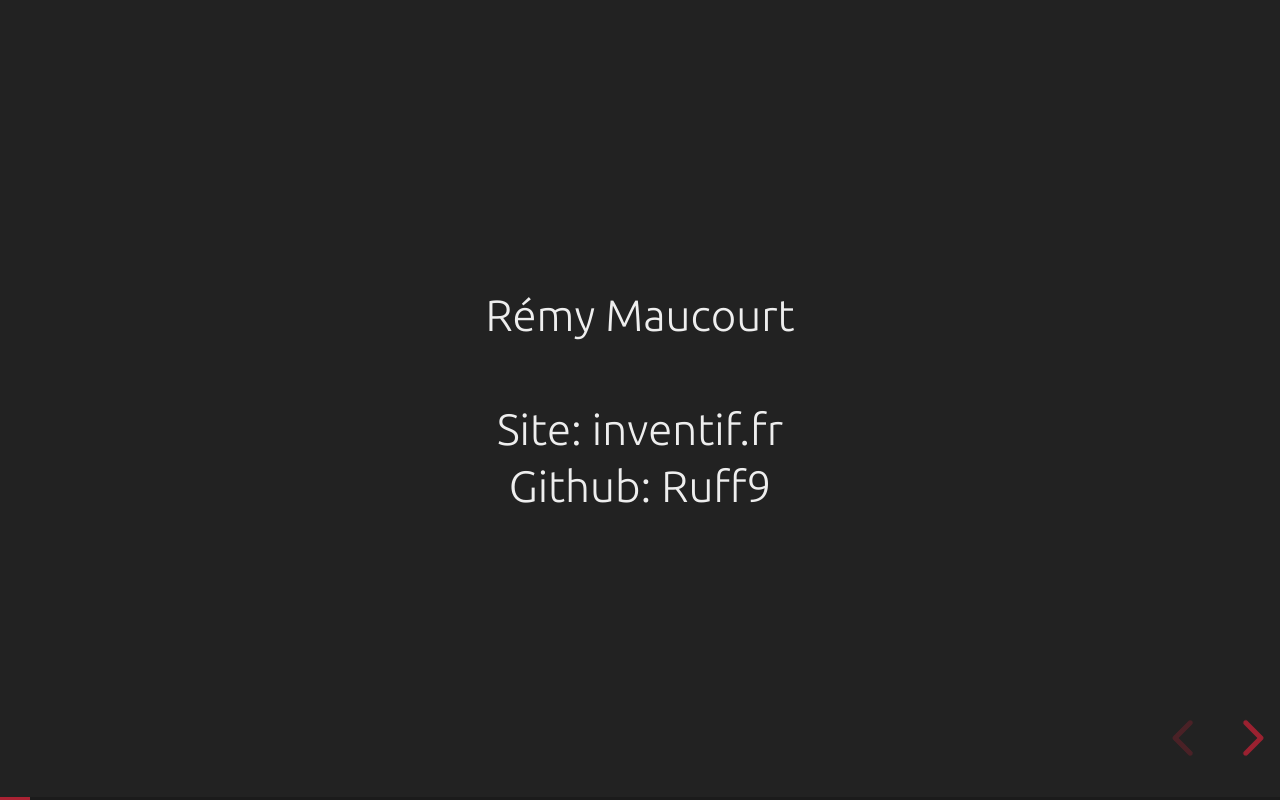
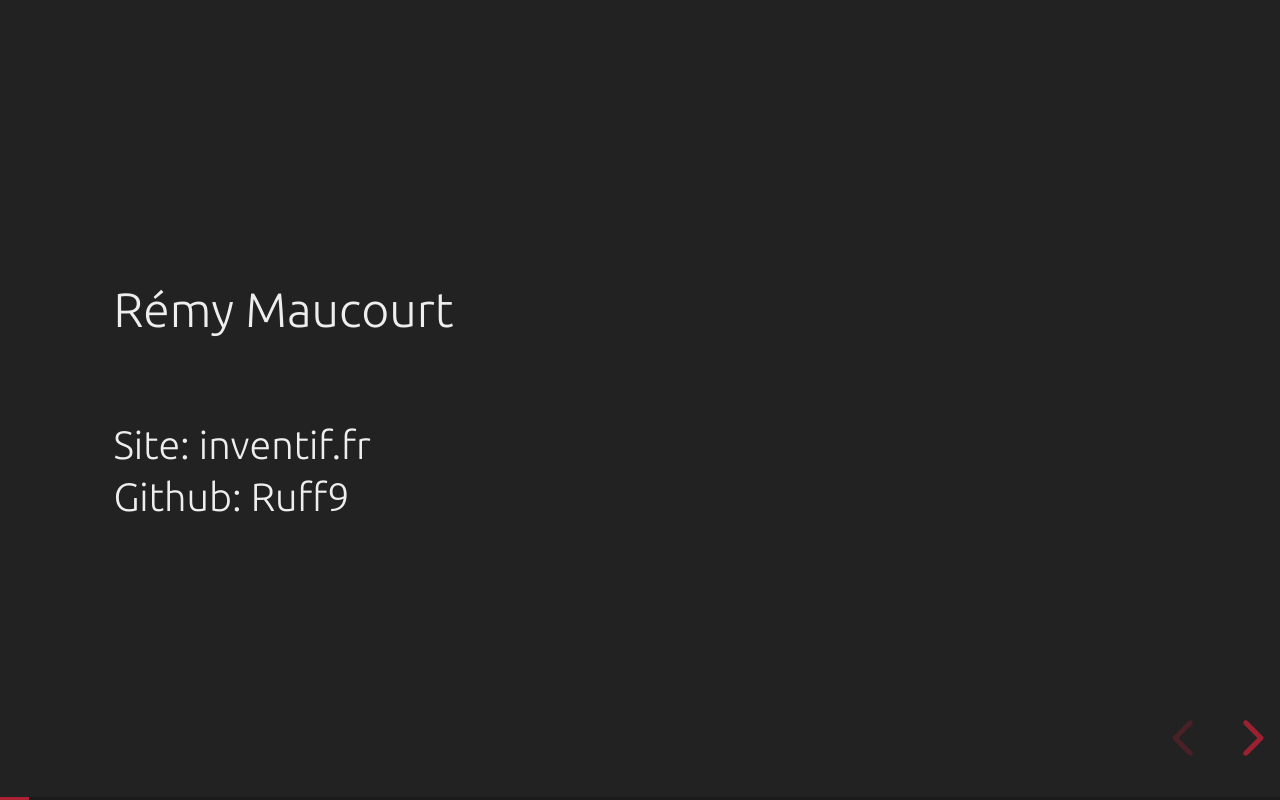
Before and after one commit to Ruff9/conf_bilan_tonfa, a website: page index.html in a window 1280 px wide. Both pictures are taken after a click on the button "next slide". Drawn offline with nearby package versions, Linux system fonts and the light colour scheme; files that its build step writes are made by us from their sources.

Commit message:
style presentation

```diff
--- a/css/custom.css
+++ b/css/custom.css
@@ -1 +1,14 @@
 .reveal section img { background:none; border:none; box-shadow:none; }
+
+.presentation-container {
+  text-align: left;
+}
+
+.presentation-name {
+  font-size: 1.1em !important;
+  margin-bottom: 20px !important;
+}
+
+.presentation-links {
+  font-size: 0.9em !important;
+}
--- a/index.html
+++ b/index.html
@@ -35,10 +35,12 @@
 				</section>
 
 				<section>
-					<div>Rémy Maucourt</div></br>
+					<div class='presentation-container'>
+						<div class='presentation-name'>Rémy Maucourt</div></br>
 
-					<div>Site: inventif.fr</div>
-					<div>Github: Ruff9</div>
+						<div class='presentation-links'>Site: inventif.fr</div>
+						<div class='presentation-links'>Github: Ruff9</div>
+					</div>
 				</section>
 
 				<section>
@@ -349,6 +351,8 @@
 				<section>
 					<img src="./img/bouletTonfa.jpg" class='stretch'>
 				</section>
+
+				<section>inventif.fr/tonfa</section>
 			</div>
 		</div>
 
```
